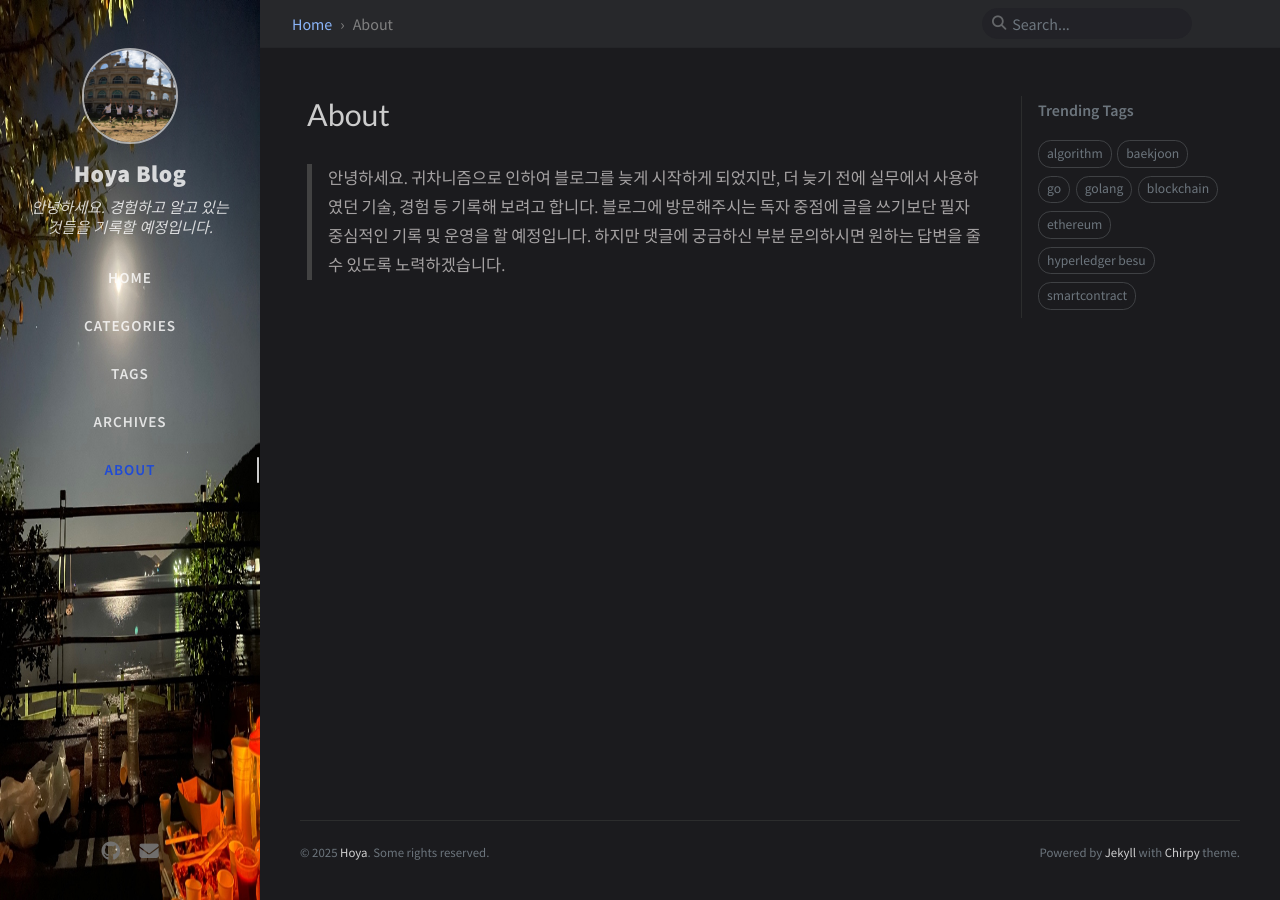
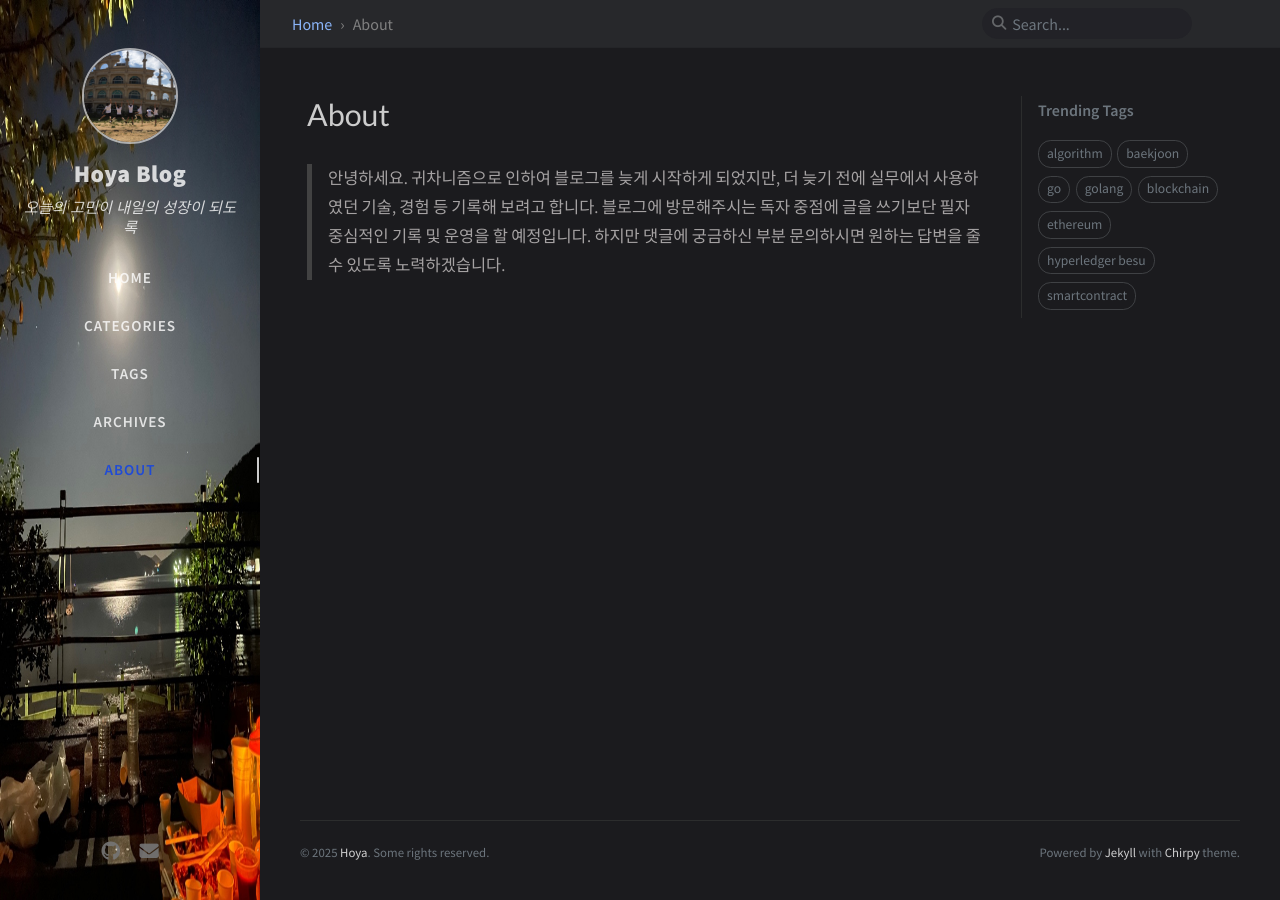
Before and after one commit to leehh312/leehh312.github.io, a Jekyll site: the page built from _tabs/about.md, in a window 1280 px wide. Built offline with Jekyll 4.4.1, drawn with Linux system fonts in a browser that asks for light colours; comment, search, counter and statistics services are not loaded; part of the change alters nothing that is shown.

Commit message:
fix: 주석 한글화 및 소개 수정

```diff
--- a/_config.yml
+++ b/_config.yml
@@ -1,143 +1,148 @@
-# The Site Configuration
+#
+# 사이트 설정
+#
 
-# Import the theme
+# 테마 가져오기
 theme: jekyll-theme-chirpy
+# GitHub에 호스팅된 원격 테마를 지정합니다.
 remote-theme: cotes2020/jekyll-theme-chirpy
 
-# Change the following value to '/PROJECT_NAME' ONLY IF your site type is GitHub Pages Project sites
-# and doesn't have a custom domain.
+# GitHub Pages 프로젝트 사이트(예: username.github.io/project-name)이고 사용자 정의 도메인이 없는 경우에만
+# '/프로젝트_이름' 값으로 변경하세요.
 baseurl: ""
 
-# The language of the webpage › http://www.lingoes.net/en/translator/langcode.htm
-# If it has the same name as one of the files in folder `_data/locales`, the layout language will also be changed,
-# otherwise, the layout language will use the default value of 'en'.
-# lang: ko-KR
+# 웹페이지 언어 설정 › http://www.lingoes.net/en/translator/langcode.htm
+# _data/locales 폴더에 있는 파일 중 하나와 이름이 같으면 레이아웃 언어도 변경됩니다.
+# 그렇지 않으면 레이아웃 언어는 기본값인 'en'을 사용합니다.
 lang: en
 
-# Change to your timezone › http://www.timezoneconverter.com/cgi-bin/findzone/findzone
+# 시간대 변경 › http://www.timezoneconverter.com/cgi-bin/findzone/findzone
 timezone: Asia/Seoul
 
-# jekyll-seo-tag settings › https://github.com/jekyll/jekyll-seo-tag/blob/master/docs/usage.md
+# jekyll-seo-tag 설정 › https://github.com/jekyll/jekyll-seo-tag/blob/master/docs/usage.md
 # ↓ --------------------------
 
-title: Hoya Blog # the main title
+title: Hoya Blog # 메인 타이틀
 
-tagline: 안녕하세요. 경험하고 알고 있는 것들을 기록할 예정입니다.
+tagline: 오늘의 고민이 내일의 성장이 되도록 # 태그라인
 
-description: >- # used by seo meta and the atom feed
-  개발자로서 새롭게 알게된 것이나, 중요한 개념이거나, 잊어버리고 있는 많은 것을 기록해 보려 합니다.
+description: >- # SEO 메타 및 atom 피드에서 사용됩니다.
+  안녕하세요. 개발자 Hoya의 기술 블로그입니다. 개발하며 얻은 경험과 인사이트, 그리고 성장을 위한 학습 노트를 기록하는 공간입니다.
 
-# fill in the protocol & hostname for your site, e.g., 'https://username.github.io'
+# 사이트의 프로토콜과 호스트 이름을 입력하세요. 예: 'https://username.github.io'
 url: "https://leehh312.github.io"
 
 github:
-  username: leehh312 # change to your github username
+  username: leehh312 # GitHub 사용자 이름으로 변경
 
 twitter:
-  username: twitter_username # change to your twitter username
+  username: twitter_username # 트위터 사용자 이름으로 변경
 
 social:
-  # Change to your full name.
-  # It will be displayed as the default author of the posts and the copyright owner in the Footer
+  # 전체 이름으로 변경하세요.
+  # 게시물의 기본 작성자 및 푸터의 저작권자로 표시됩니다.
   name: Hoya
-  email: leehh312@gmail.com # change to your email address
+  email: leehh312@gmail.com # 이메일 주소로 변경
   links:
-    # The first element serves as the copyright owner's link
-    # - https://twitter.com/username      # change to your twitter homepage
-    - https://github.com/leehh312 # change to your github homepage
-    # Uncomment below to add more social links
+    # 첫 번째 요소는 저작권자의 링크로 사용됩니다.
+    # - https://twitter.com/username      # 트위터 홈페이지로 변경
+    - https://github.com/leehh312 # GitHub 홈페이지로 변경
+    # 더 많은 소셜 링크를 추가하려면 아래 주석을 해제하세요.
     # - https://www.facebook.com/username
     # - https://www.linkedin.com/in/username
 
-google_site_verification: Zj0hq0s4_FY4rv4JFeJQKYam8CRotbDPLJnICHCcmJs
+google_site_verification: Zj0hq0s4_FY4rv4JFeJQKYam8CRotbDPLJnICHCcmJs # Google Search Console 인증 코드
 
 # ↑ --------------------------
-# The end of `jekyll-seo-tag` settings
+# `jekyll-seo-tag` 설정 끝
 
 google_analytics:
-  id: G-KWP7QP43NG # fill in your Google Analytics ID
-  # Google Analytics pageviews report settings
+  id: G-KWP7QP43NG # Google Analytics ID를 입력하세요.
+  # Google Analytics 페이지뷰 리포트 설정
   pv:
-    proxy_endpoint: # fill in the Google Analytics superProxy endpoint of Google App Engine
-    cache_path: # the local PV cache data, friendly to visitors from GFW region
+    proxy_endpoint: # Google App Engine의 Google Analytics superProxy 엔드포인트를 입력하세요.
+    cache_path: # 로컬 페이지뷰(PV) 캐시 데이터, 중국 방화벽(GFW) 지역 방문자에게 유용합니다.
 
-# Prefer color scheme setting.
+# 선호하는 색상 스킴 설정.
 #
-# Note: Keep empty will follow the system prefer color by default,
-# and there will be a toggle to switch the theme between dark and light
-# on the bottom left of the sidebar.
+# 참고: 비워두면 기본적으로 시스템 선호 색상을 따르며,
+# 사이드바 하단 왼쪽에 다크/라이트 테마 전환 토글이 표시됩니다.
 #
-# Available options:
+# 사용 가능한 옵션:
 #
-#     light  - Use the light color scheme
-#     dark   - Use the dark color scheme
+#     light  - 라이트 색상 스킴 사용
+#     dark   - 다크 색상 스킴 사용
 #
 theme_mode: dark # [light|dark]
 
-# The CDN endpoint for images.
-# Notice that once it is assigned, the CDN url
-# will be added to all image (site avatar & posts' images) paths starting with '/'
+# 이미지용 CDN 엔드포인트.
+# 참고: 할당되면 '/'로 시작하는 모든 이미지(사이트 아바타 및 게시물 이미지) 경로에
+# CDN URL이 추가됩니다.
 #
-# e.g. 'https://cdn.com'
+# 예: 'https://cdn.com'
 img_cdn:
 
-# the avatar on sidebar, support local or CORS resources
+# 사이드바 아바타, 로컬 또는 CORS 리소스를 지원합니다.
 avatar: "/assets/img/avatar.jpg"
 
-# boolean type, the global switch for ToC in posts.
+# boolean 타입, 게시물 목차(ToC)의 전역 스위치입니다.
 toc: true
 
 comments:
-  active: # The global switch for posts comments, e.g., 'disqus'.  Keep it empty means disable
-  # The active options are as follows:
+  active: # 게시물 댓글의 전역 스위치입니다. 예: 'disqus'. 비워두면 비활성화됩니다.
+  # 활성화 가능한 옵션은 다음과 같습니다:
   disqus:
-    shortname: # fill with the Disqus shortname. › https://help.disqus.com/en/articles/1717111-what-s-a-shortname
-  # utterances settings › https://utteranc.es/
+    shortname: # Disqus shortname을 입력하세요. › https://help.disqus.com/en/articles/1717111-what-s-a-shortname
+  # utterances 설정 › https://utteranc.es/
   utterances:
-    repo: # <gh-username>/<repo>
+    repo: # <GitHub사용자명>/<저장소명>
     issue_term: # < url | pathname | title | ...>
-  # Giscus options › https://giscus.app
+  # Giscus 옵션 › https://giscus.app
   giscus:
-    repo: # <gh-username>/<repo>
-    repo_id:
-    category:
-    category_id:
-    mapping: # optional, default to 'pathname'
-    input_position: # optional, default to 'bottom'
-    lang: # optional, default to the value of `site.lang`
-    reactions_enabled: # optional, default to the value of `1`
+    repo: # <GitHub사용자명>/<저장소명>
+    repo_id: # Giscus 설정 시 발급받는 저장소 ID
+    category: # 토론이 생성될 카테고리
+    category_id: # 카테고리 ID
+    mapping: # 선택 사항, 기본값 'pathname'
+    input_position: # 선택 사항, 기본값 'bottom'
+    lang: # 선택 사항, 기본값 `site.lang`
+    reactions_enabled: # 선택 사항, 기본값 '1'
 
-# Self-hosted static assets, optional › https://github.com/cotes2020/chirpy-static-assets
+# 자체 호스팅 정적 자산, 선택 사항 › https://github.com/cotes2020/chirpy-static-assets
 assets:
   self_host:
-    enabled: # boolean, keep empty means false
-    # specify the Jekyll environment, empty means both
-    # only works if `assets.self_host.enabled` is 'true'
+    enabled: # boolean, 비워두면 false를 의미합니다.
+    # Jekyll 환경 지정, 비워두면 모두 해당됩니다.
+    # `assets.self_host.enabled`가 'true'일 경우에만 작동합니다.
     env: # [development|production]
 
 pwa:
-  enabled: true # the option for PWA feature
+  enabled: true # PWA(Progressive Web App) 기능 활성화 옵션
 
-paginate: 6
+paginate: 6 # 한 페이지에 보여줄 게시물 수
 
-# ------------ The following options are not recommended to be modified ------------------
+# ------------ 아래 옵션은 수정하지 않는 것을 권장합니다 ------------------
 
+# 마크다운 렌더러(kramdown) 설정
 kramdown:
+  # 코드 블록 문법 강조(syntax highlighting)에 사용할 라이브러리
   syntax_highlighter: rouge
-  syntax_highlighter_opts: # Rouge Options › https://github.com/jneen/rouge#full-options
-    css_class: highlight
+  syntax_highlighter_opts: # Rouge 옵션 › https://github.com/jneen/rouge#full-options
+    css_class: highlight # 코드 블록에 적용될 CSS 클래스
     # default_lang: console
     span:
-      line_numbers: false
+      line_numbers: false # 인라인 코드에 줄 번호 표시 여부
     block:
-      line_numbers: true
-      start_line: 1
+      line_numbers: true # 코드 블록에 줄 번호 표시 여부
+      start_line: 1 # 코드 블록 줄 번호 시작 숫자
 
+# 컬렉션 설정 (상단 탭 메뉴 등을 정의)
 collections:
   tabs:
-    output: true
-    sort_by: order
+    output: true # 컬렉션 내 문서들을 개별 파일로 생성할지 여부
+    sort_by: order # 컬렉션 문서 정렬 기준 (front matter의 'order' 값)
 
+# 특정 경로 및 타입에 대한 Front Matter 기본값 설정
 defaults:
   - scope:
       path: ""
@@ -153,7 +158,7 @@ defaults:
       comments: false
   - scope:
       path: ""
-      type: tabs # see `site.collections`
+      type: tabs # `site.collections` 참조
     values:
       layout: page
       permalink: /:title/
@@ -166,9 +171,11 @@ defaults:
     values:
       swcache: true
 
+# SASS/SCSS 컴파일 스타일 (compressed: 압축하여 용량 최소화)
 sass:
   style: compressed
 
+# HTML 파일 압축 설정 (사이트 로딩 속도 향상)
 compress_html:
   clippings: all
   comments: all
@@ -178,6 +185,7 @@ compress_html:
   ignore:
     envs: [development]
 
+# Jekyll 빌드 시 제외할 파일 및 폴더 목록
 exclude:
   - "*.gem"
   - "*.gemspec"
@@ -189,6 +197,7 @@ exclude:
   - node_modules
   - package*.json
 
+# jekyll-archives 플러그인 설정 (카테고리 및 태그 페이지 자동 생성)
 jekyll-archives:
   enabled: [categories, tags]
   layouts:
```
